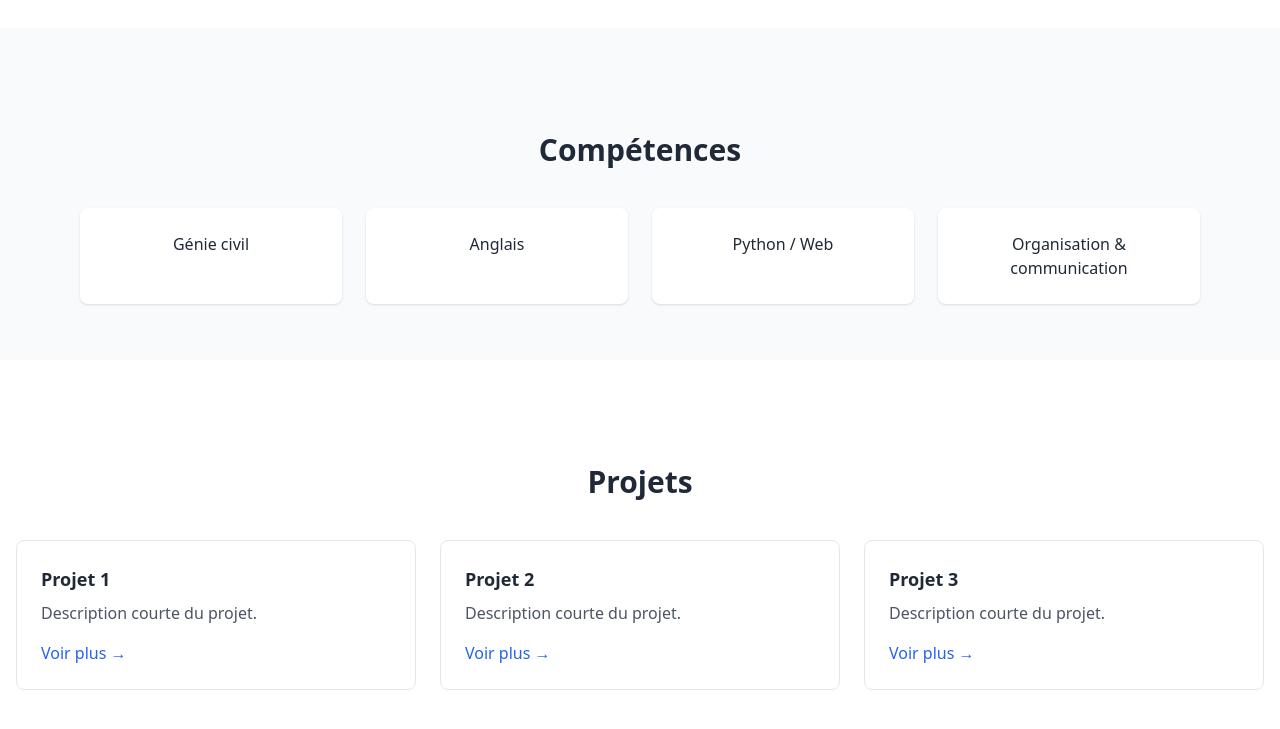
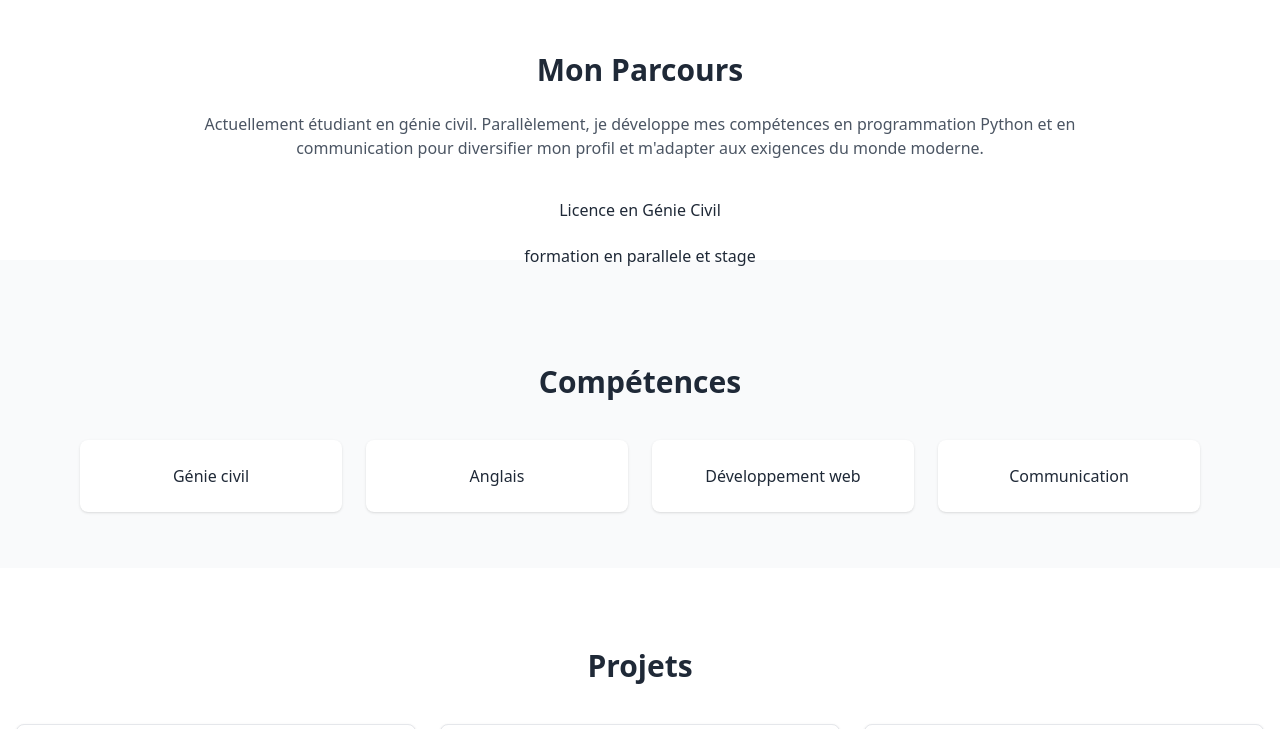
Before and after one commit to mahamadou9629-bot/mahamadouPortfolio, a website: page index.html in a window 1280 px wide. Shown: the part 1230-1959 px from the top of the page. Drawn offline with nearby package versions, Linux system fonts and the light colour scheme.

Commit message:
ajouter un cv et amelioration

```diff
--- a/index.html
+++ b/index.html
@@ -93,6 +93,9 @@
       >
          Ajouter sur LinkedIn <i class="fa-brands fa-linkedin"></i>
       </a>
+      <a href="Mahamadou - CV.pdf" download class="flex items-center justify-center gap-2 bg-gray-800 text-white px-6 py-3 rounded-lg hover:bg-gray-900 transition">
+         Télécharger mon CV <i class="fa-solid fa-download"></i>
+      </a>
 
     </div>
   </div>
@@ -125,6 +128,20 @@
       </div>
     </div>
   </section>
+  <!-- mon parcour -->
+  <section>
+    <div class="max-w-5xl mx-auto px-4 animate-on-scroll">
+      <h3 class="text-3xl font-bold mb-6 text-center">Mon Parcours</h3>
+      <p class="text-gray-600 mb-8 text-center">
+        Actuellement étudiant en génie civil. Parallèlement, je développe mes compétences en programmation Python et en communication pour diversifier mon profil et m'adapter aux exigences du monde moderne.
+
+      </p>
+      <div class="text-center p-1.5 m-2.5" >Licence en Génie Civil</div>
+      <div class="text-center p-1.5 m-2.5">formation en parallele et stage</div>
+
+
+    </div>
+  </section>
 
   <!-- ================= COMPÉTENCES ================= -->
   <section id="skills" class="py-20 bg-gray-50">
@@ -134,39 +151,49 @@
       <div class="grid sm:grid-cols-2 md:grid-cols-4 gap-6">
         <div class="p-6 bg-white rounded-lg shadow text-center">Génie civil</div>
         <div class="p-6 bg-white rounded-lg shadow text-center">Anglais</div>
-        <div class="p-6 bg-white rounded-lg shadow text-center">Python / Web</div>
-        <div class="p-6 bg-white rounded-lg shadow text-center">Organisation & communication</div>
+        <div class="p-6 bg-white rounded-lg shadow text-center">Développement web</div>
+        <div class="p-6 bg-white rounded-lg shadow text-center">Communication</div>
       </div>
     </div>
   </section>
 
   <!-- ================= PROJETS ================= -->
  <section id="projects" class="py-20">
-    <div class="max-w-7xl mx-auto px-4 animate-on-scroll">
+  <div class="max-w-7xl mx-auto px-4">
     <h3 class="text-3xl font-bold mb-10 text-center">Projets</h3>
 
     <div class="grid sm:grid-cols-2 md:grid-cols-3 gap-6">
-        <!-- Project card -->
-        <div class="border rounded-lg p-6">
+
+      <!-- Projet 1 -->
+      <div class="border rounded-lg p-4 bg-white shadow hover:shadow-xl transition transform hover:-translate-y-1">
+        <img src="img/WhatsApp Image 2026-01-31 at 08.43.41.jpeg" alt="Projet 1" class="rounded mb-4 w-full"/>
         <h4 class="font-semibold text-lg mb-2">Projet 1</h4>
-          <p class="text-gray-600 mb-4">Description courte du projet.</p>
-          <button class="text-primary font-medium">Voir plus →</button>
+        <p class="text-gray-600 mb-4">
+          Création de mon portfolio personnel qui présente mon parcours et mes compétences.
+        </p>
+        <a href="#" class="text-primary font-medium hover:underline">Voir le projet <i class="fa-solid fa-arrow-right"></i></a>
       </div>
 
-        <div class="border rounded-lg p-6">
+      <!-- Projet 2 -->
+      <div class="border rounded-lg p-4 bg-white shadow hover:shadow-xl transition transform hover:-translate-y-1">
+        <img src="https://via.placeholder.com/400x200" alt="Projet 2" class="rounded mb-4 w-full"/>
         <h4 class="font-semibold text-lg mb-2">Projet 2</h4>
-          <p class="text-gray-600 mb-4">Description courte du projet.</p>
-          <button class="text-primary font-medium">Voir plus →</button>
+        <p class="text-gray-600 mb-4">Description courte du projet 2.</p>
+        <a href="#" class="text-primary font-medium hover:underline">Voir le projet <i class="fa-solid fa-arrow-right"></i></a>
       </div>
 
-        <div class="border rounded-lg p-6">
+      <!-- Projet 3 -->
+      <div class="border rounded-lg p-4 bg-white shadow hover:shadow-xl transition transform hover:-translate-y-1">
+        <img src="https://via.placeholder.com/400x200" alt="Projet 3" class="rounded mb-4 w-full"/>
         <h4 class="font-semibold text-lg mb-2">Projet 3</h4>
-          <p class="text-gray-600 mb-4">Description courte du projet.</p>
-          <button class="text-primary font-medium">Voir plus →</button>
+        <p class="text-gray-600 mb-4">Description courte du projet 3.</p>
+        <a href="#" class="text-primary font-medium hover:underline">Voir le projet <i class="fa-solid fa-arrow-right"></i></a>
       </div>
+
     </div>
   </div>
 </section>
+
 
   <!-- ================= CONTACT ================= -->
   <!-- ================= CONTACT ================= -->
```
Also changed, not shown: img/WhatsApp Image 2026-01-31 at 08.43.41.jpeg (added), 1 other file. Lines whose indentation alone changed are shown as unchanged.
